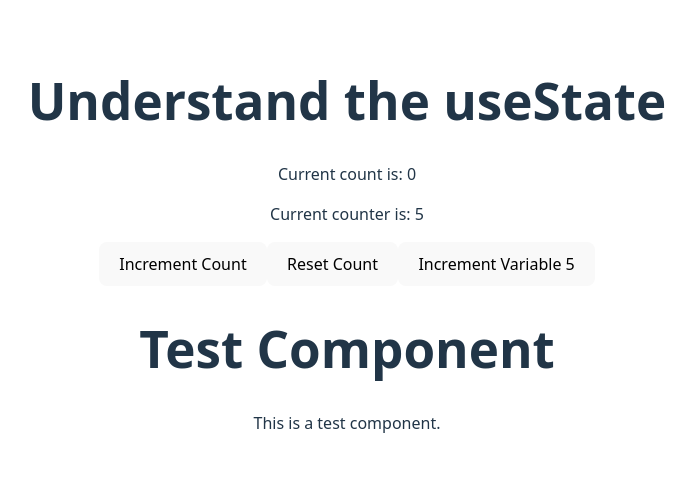
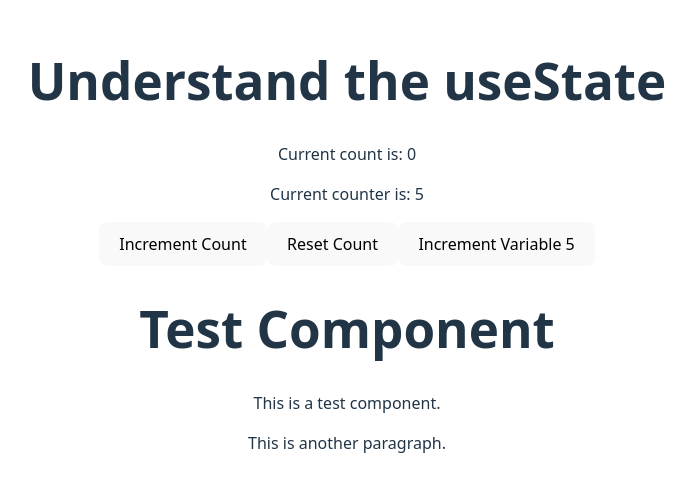
Before and after one commit to MO-SubhrajyotiM-23205/MyCoPilotWorkSpace, a React (Vite) app in the folder ChetanDemo/chetandemoApp/: page / in a window 1280 px wide. Shown: the part 156-648 px from the top of the page, without its empty margins (293-988 px from the left). Built offline with nearby package versions, Linux system fonts and the light colour scheme.

Commit message:
Add another paragraph to the Test component

```diff
--- a/ChetanDemo/chetandemoApp/src/Test.jsx
+++ b/ChetanDemo/chetandemoApp/src/Test.jsx
@@ -5,6 +5,7 @@ const Test = () => {
     <div>
       <h1>Test Component</h1>
       <p>This is a test component.</p>
+      <p>This is another paragraph.</p>
     </div>
   )
 }
```
